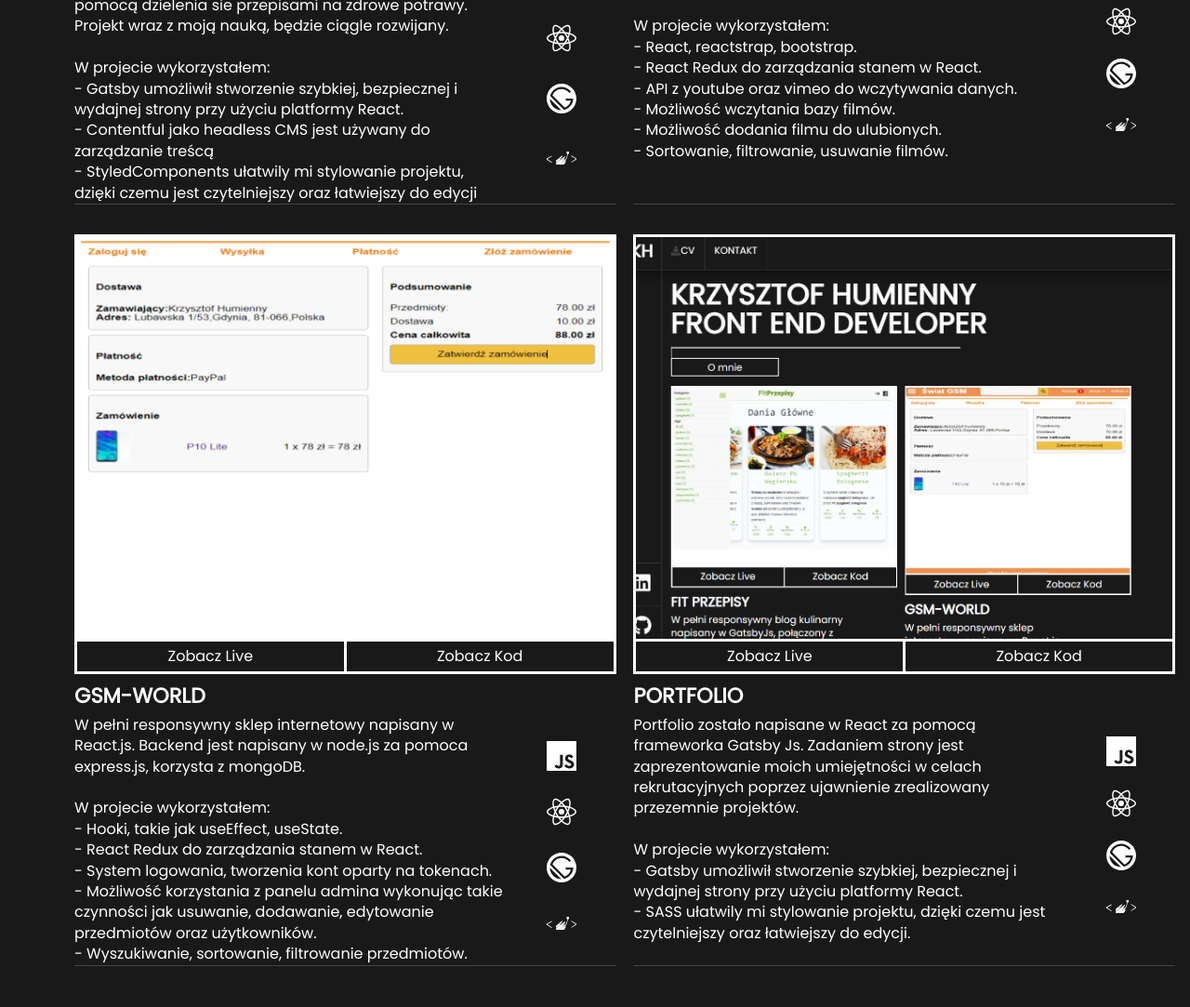
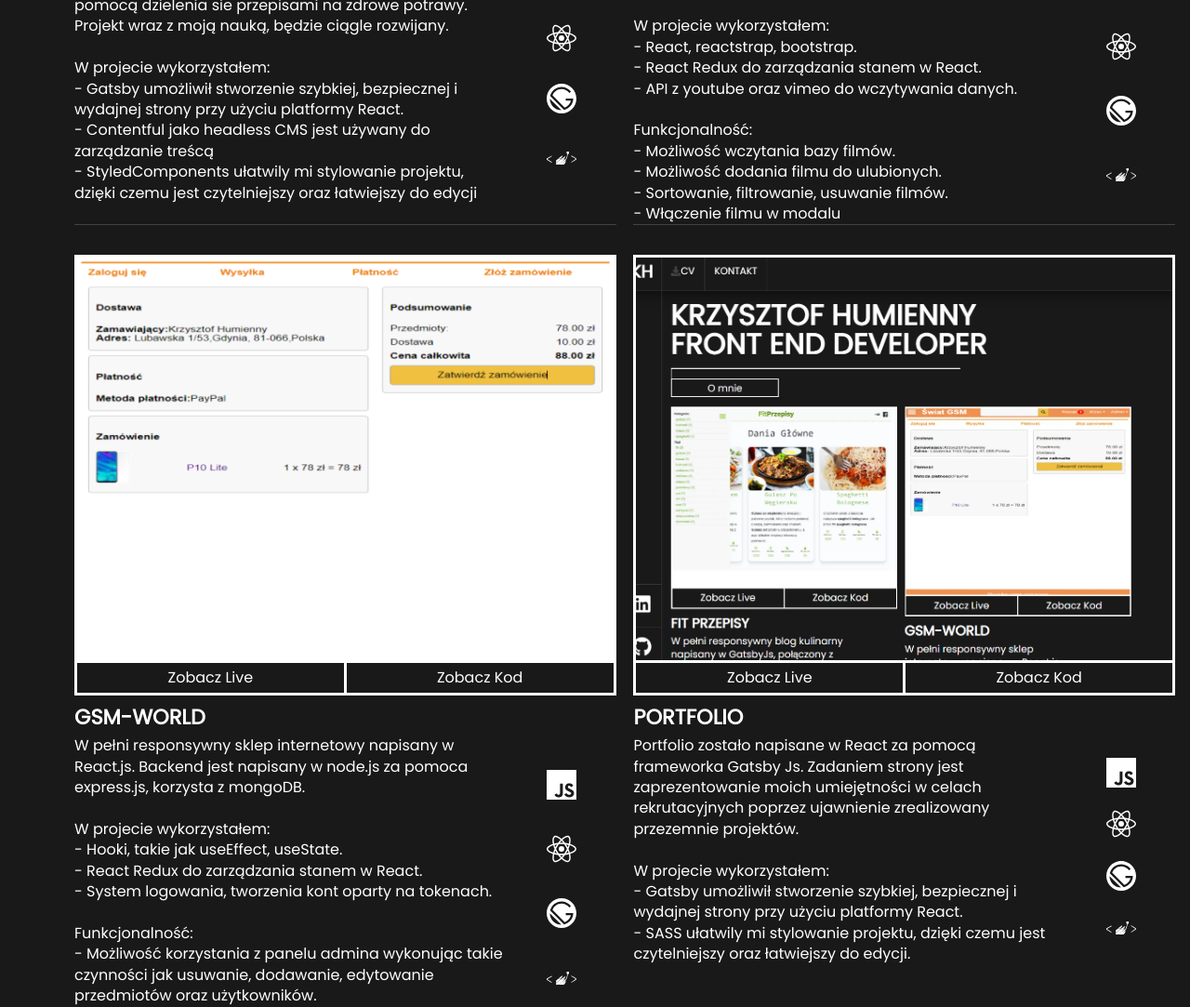
Before and after one commit to KrzysztofHum/KrzysztofHumiennyPorftolio, a Gatsby site: page / in a window 1280 px wide. Shown: the part 848-1931 px from the top of the page at 93% size. Built offline with nearby package versions, Linux system fonts and the light colour scheme; Gatsby itself is replaced by a stand-in of ours.

Commit message:
changedAbout

```diff
--- a/src/components/Portfolio.js
+++ b/src/components/Portfolio.js
@@ -117,9 +117,13 @@
             <br />
             - React Redux do zarządzania stanem w React.
             <br />- API z youtube oraz vimeo do wczytywania danych.
-            <br />- Możliwość wczytania bazy filmów.
+            <br />
+            <br />
+            Funkcjonalność: <br />
+            - Możliwość wczytania bazy filmów.
             <br /> - Możliwość dodania filmu do ulubionych. <br />- Sortowanie,
             filtrowanie, usuwanie filmów.
+            <br /> - Włączenie filmu w modalu
           </p>
           <div className="entry__tools-container">
             <SiJavascript className="icon-style" />
@@ -175,10 +179,12 @@
             <br />
             - React Redux do zarządzania stanem w React.
             <br />- System logowania, tworzenia kont oparty na tokenach.
-            <br /> - Możliwość korzystania z panelu admina wykonując takie
-            czynności jak usuwanie, dodawanie, edytowanie przedmiotów oraz
-            użytkowników. <br />- Wyszukiwanie, sortowanie, filtrowanie
-            przedmiotów.
+            <br />
+            <br />
+            Funkcjonalność: <br />
+            - Możliwość korzystania z panelu admina wykonując takie czynności
+            jak usuwanie, dodawanie, edytowanie przedmiotów oraz użytkowników.{" "}
+            <br />- Wyszukiwanie, sortowanie, filtrowanie przedmiotów.
           </p>
           <div className="entry__tools-container">
             <SiJavascript className="icon-style" />
```
